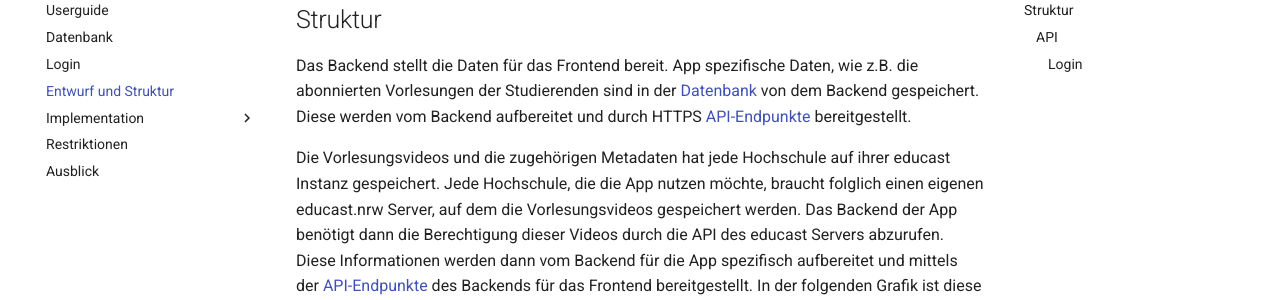
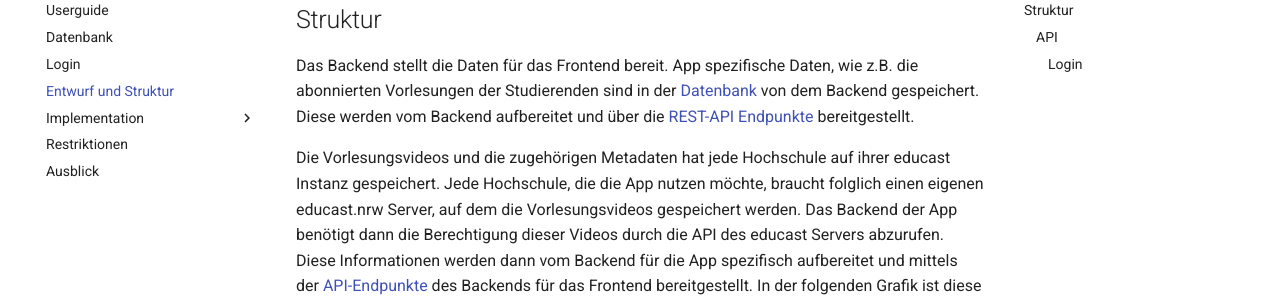
Before and after one commit to educastmobileapp/docs, an MkDocs documentation site: the page built from docs/entwurf.md, in a window 1280 px wide and 900 px high, scrolled down 737 px. Shown: the part 179-479 px from the top of the window. Built offline with MkDocs 1.6.1 and Material for MkDocs 9.7.7, drawn with Linux system fonts in a browser that asks for light colours.

Commit message:
Small changes

```diff
--- a/docs/entwurf.md
+++ b/docs/entwurf.md
@@ -21,7 +21,7 @@ Auch bei der Wahl des Webframeworks legten wir dieses Maß an und entschieden un
 
 ## Struktur
 
-Das Backend stellt die Daten für das Frontend bereit. App spezifische Daten, wie z.B. die abonnierten Vorlesungen der Studierenden sind in der [Datenbank](database.md) von dem Backend gespeichert. Diese werden vom Backend aufbereitet und durch HTTPS [API-Endpunkte](https://app.swaggerhub.com/apis-docs/Bennit/EducastNRWApp/0.1#/) bereitgestellt.
+Das Backend stellt die Daten für das Frontend bereit. App spezifische Daten, wie z.B. die abonnierten Vorlesungen der Studierenden sind in der [Datenbank](database.md) von dem Backend gespeichert. Diese werden vom Backend aufbereitet und über die [REST-API Endpunkte](https://app.swaggerhub.com/apis-docs/Bennit/EducastNRWApp/0.1#/) bereitgestellt.
 
 Die Vorlesungsvideos und die zugehörigen Metadaten hat jede Hochschule auf ihrer educast Instanz gespeichert. Jede Hochschule, die die App nutzen möchte, braucht folglich einen eigenen educast.nrw Server, auf dem die Vorlesungsvideos gespeichert werden. Das Backend der App benötigt dann die Berechtigung dieser Videos durch die API des educast Servers abzurufen. Diese Informationen werden dann vom Backend für die App spezifisch aufbereitet und mittels der [API-Endpunkte](https://app.swaggerhub.com/apis-docs/Bennit/EducastNRWApp/0.1#/) des Backends für das Frontend bereitgestellt. In der folgenden Grafik ist diese Struktur Veranschaulicht.
 
```
Also changed, not shown: docs/login.md (+1 -1 lines).
